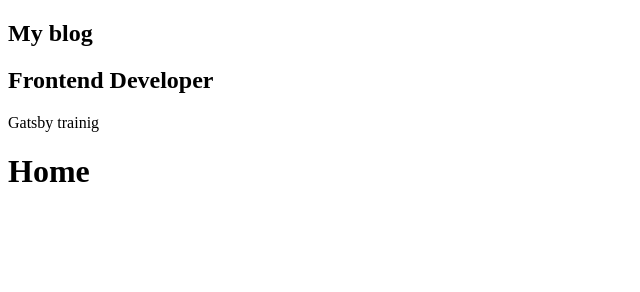
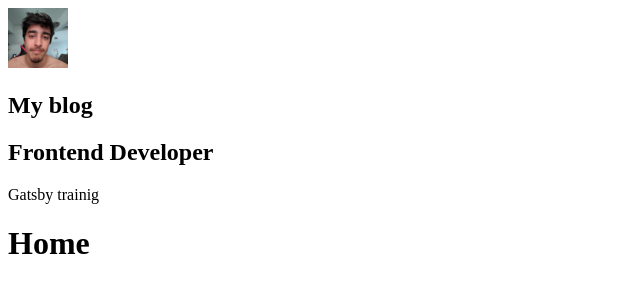
Before and after one commit to Laviitz/gatsby-course, a Gatsby site: page / in a window 1280 px wide. Shown: the whole page, without its empty margins (0-640 px from the left). Built offline with nearby package versions, Linux system fonts and the light colour scheme; Gatsby itself is replaced by a stand-in of ours.

Commit message:
gatsby image

```diff
--- a/package.json
+++ b/package.json
@@ -11,13 +11,15 @@
     "gatsby-plugin-offline": "^3.0.41",
     "gatsby-plugin-react-helmet": "^3.1.24",
     "gatsby-plugin-sharp": "^2.4.13",
+    "gatsby-plugin-styled-components": "^3.2.1",
     "gatsby-source-filesystem": "^2.1.56",
     "gatsby-transformer-sharp": "^2.3.19",
     "prettier": "^2.0.2",
     "prop-types": "^15.7.2",
     "react": "^16.12.0",
     "react-dom": "^16.12.0",
-    "react-helmet": "^5.2.1"
+    "react-helmet": "^5.2.1",
+    "styled-components": "^5.0.1"
   },
   "devDependencies": {
     "eslint-config-airbnb": "^18.1.0",
--- /dev/null
+++ b/src/components/Avatar/index.js
@@ -0,0 +1,23 @@
+import React from 'react';
+import { useStaticQuery, graphql } from 'gatsby';
+import Img from 'gatsby-image';
+
+const Avatar = () => {
+const {avatarImage} = useStaticQuery(
+  graphql`
+    query {
+      avatarImage: file(relativePath: { eq: "profile-photo.jpg"}) {
+        childImageSharp {
+          fixed (width: 60, height: 60) {
+            ...GatsbyImageSharpFixed
+
+          }
+        }
+      }
+    }
+  `
+)
+  return <Img fixed={avatarImage.childImageSharp.fixed}/>
+}
+
+export default Avatar
--- a/src/components/Profile/index.js
+++ b/src/components/Profile/index.js
@@ -1,5 +1,6 @@
 import React from "react";
 import { useStaticQuery, graphql } from 'gatsby';
+import Avatar from "../Avatar";
 
 const Profile = () => {
   const { site: { siteMetadata: { title, position, description } } } = useStaticQuery(
@@ -18,6 +19,7 @@
 
   return (
     <div className="Profile-wrapper">
+      <Avatar/>
       <h1>{title}</h1>
       <h2>{position}</h2>
       <p>{description}</p>
```
Also changed, not shown: src/images/profile-photo.jpg (added), 1 other file.
